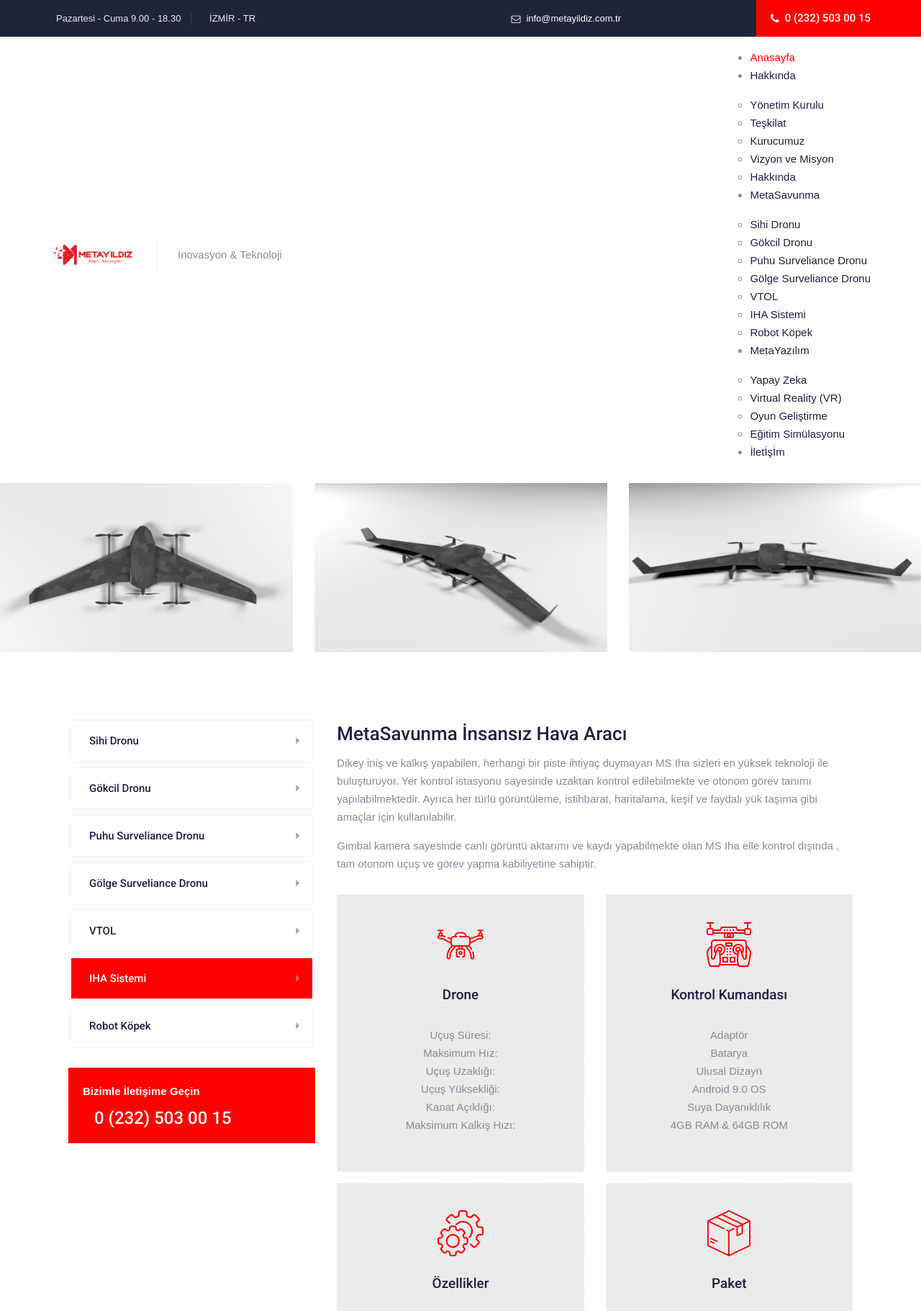
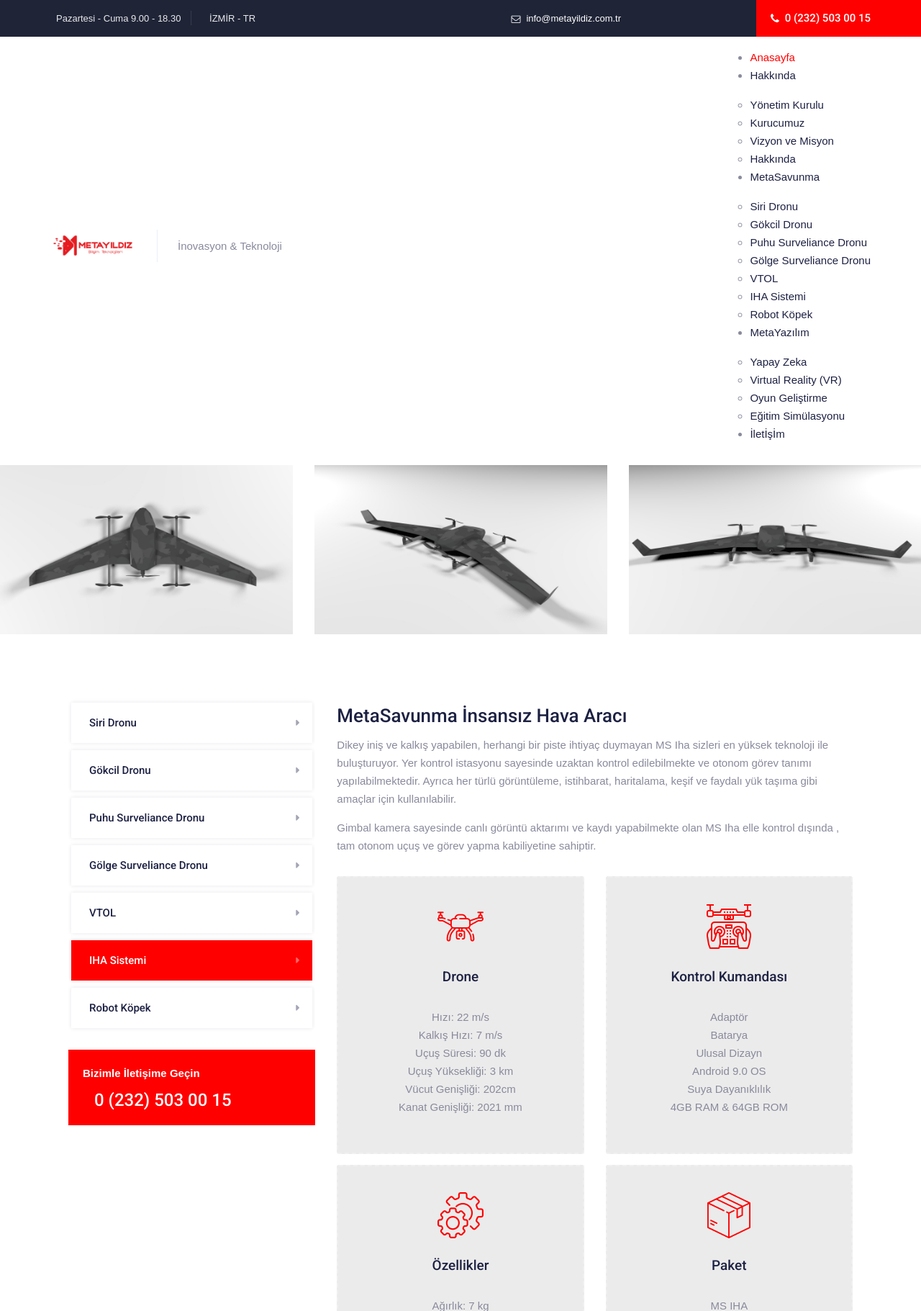
Before and after one commit to uygurberkay/MT-Savunma, an ASP.NET Core app: page /Home/MSIha in a window 1280 px wide. Shown: the top 1821 px of the page at 72% size. Run offline with ASP.NET Core 8, Linux system fonts and the light colour scheme; some libraries are stand-ins or nearby versions; some web fonts are replaced.

Commit message:
done-done

```diff
--- a/METAYILDIZ/Controllers/HomeController.cs
+++ b/METAYILDIZ/Controllers/HomeController.cs
@@ -65,7 +65,7 @@
             return View();
         }
 
-        public IActionResult MSSihiDrone()
+        public IActionResult MSSiriDrone()
         {
             return View();
         }
--- a/METAYILDIZ/Views/Home/Index.cshtml
+++ b/METAYILDIZ/Views/Home/Index.cshtml
@@ -176,7 +176,7 @@
                                                 <p>Savunma sektörünün kritik zorluklarına karşı etkili ve sürdürülebilir çözümler geliştirmek için uzman bir ekip ve ileri teknoloji altyapısıyla hizmet veriyoruz.</p>
                                             </div>
                                         </div>
-                                        <a class="cmt-btn btn-inline cmt-btn-size-sm cmt-btn-color-skincolor" href="/Home/MSSihiDrone">Daha Fazla</a>
+                                        <a class="cmt-btn btn-inline cmt-btn-size-sm cmt-btn-color-skincolor" href="/Home/MSSiriDrone">Daha Fazla</a>
                                     </div>
                                 </div><!-- featured-imagebox end-->
                             </div>
--- a/METAYILDIZ/Views/Home/MSGölge.cshtml
+++ b/METAYILDIZ/Views/Home/MSGölge.cshtml
@@ -46,7 +46,7 @@
                     <div class="cmt-col-wrapper-bg-layer cmt-bg-layer"></div>
                     <aside class="widget widget-nav-menu">
                         <ul class="widget-menu">
-                            <li><a href="/Home/MSSihiDrone">Sihi Dronu</a></li>
+                            <li><a href="/Home/MSSiriDrone">Siri Dronu</a></li>
                             <li><a href="/Home/MSTarım">Gökcil Dronu</a></li>
                             <li><a href="/Home/MSPuhu">Puhu Surveliance Dronu</a></li>
                             <li class="active"><a href="/Home/MSGölge">Gölge Surveliance Dronu</a></li>
--- a/METAYILDIZ/Views/Home/MSIha.cshtml
+++ b/METAYILDIZ/Views/Home/MSIha.cshtml
@@ -53,7 +53,7 @@
                     <div class="cmt-col-wrapper-bg-layer cmt-bg-layer"></div>
                     <aside class="widget widget-nav-menu">
                         <ul class="widget-menu">
-                            <li><a href="/Home/MSSihiDrone">Sihi Dronu</a></li>
+                            <li><a href="/Home/MSSiriDrone">Siri Dronu</a></li>
                             <li><a href="/Home/MSTarım">Gökcil Dronu</a></li>
                             <li><a href="/Home/MSPuhu">Puhu Surveliance Dronu</a></li>
                             <li><a href="/Home/MSGölge">Gölge Surveliance Dronu</a></li>
@@ -98,12 +98,12 @@
                                             </div>
                                             <div class="featured-desc row justify-content-center">
                                                 <ul class="px-2" style="list-style-type:none;">
-                                                    <li>Uçuş Süresi: </li>
-                                                    <li>Maksimum Hız: </li>
-                                                    <li>Uçuş Uzaklığı: </li>
-                                                    <li>Uçuş Yüksekliği: </li>
-                                                    <li>Kanat Açıklığı: </li>
-                                                    <li>Maksimum Kalkış Hızı: </li>
+                                                    <li>Hızı: 22 m/s</li>
+                                                    <li>Kalkış Hızı: 7 m/s</li>
+                                                    <li>Uçuş Süresi: 90 dk</li>
+                                                    <li>Uçuş Yüksekliği: 3 km</li>
+                                                    <li>Vücut Genişliği: 202cm</li>
+                                                    <li>Kanat Genişliği: 2021 mm</li>
                                                 </ul>
                                             </div>
                                         </div>
--- a/METAYILDIZ/Views/Home/MSPuhu.cshtml
+++ b/METAYILDIZ/Views/Home/MSPuhu.cshtml
@@ -53,7 +53,7 @@
                     <div class="cmt-col-wrapper-bg-layer cmt-bg-layer"></div>
                     <aside class="widget widget-nav-menu">
                         <ul class="widget-menu">
-                            <li><a href="/Home/MSSihiDrone">Sihi Dronu</a></li>
+                            <li><a href="/Home/MSSiriDrone">Siri Dronu</a></li>
                             <li><a href="/Home/MSTarım">Gökcil Dronu</a></li>
                             <li class="active"><a href="/Home/MSPuhu">Puhu Surveliance Dronu</a></li>
                             <li><a href="/Home/MSGölge">Gölge Surveliance Dronu</a></li>
--- a/METAYILDIZ/Views/Home/MSRobot.cshtml
+++ b/METAYILDIZ/Views/Home/MSRobot.cshtml
@@ -67,7 +67,7 @@
                     <div class="cmt-col-wrapper-bg-layer cmt-bg-layer"></div>
                     <aside class="widget widget-nav-menu">
                         <ul class="widget-menu">
-                            <li><a href="/Home/MSSihiDrone">Sihi Dronu</a></li>
+                            <li><a href="/Home/MSSiriDrone">Siri Dronu</a></li>
                             <li><a href="/Home/MSTarım">Gökcil Dronu</a></li>
                             <li><a href="/Home/MSPuhu">Puhu Surveliance Dronu</a></li>
                             <li><a href="/Home/MSGölge">Gölge Surveliance Dronu</a></li>
--- a/METAYILDIZ/Views/Home/MSSihiDrone.cshtml
+++ b/METAYILDIZ/Views/Home/MSSiriDrone.cshtml
@@ -68,7 +68,7 @@
                     <div class="cmt-col-wrapper-bg-layer cmt-bg-layer"></div>
                     <aside class="widget widget-nav-menu">
                         <ul class="widget-menu">
-                            <li class="active"><a href="/Home/MSSihiDrone">Sihi Dronu</a></li>
+                            <li class="active"><a href="/Home/MSSiriDrone">Siri Dronu</a></li>
                             <li><a href="/Home/MSTarım">Gökcil Dronu</a></li>
                             <li><a href="/Home/MSPuhu">Puhu Surveliance Dronu</a></li>
                             <li><a href="/Home/MSGölge">Gölge Surveliance Dronu</a></li>
--- a/METAYILDIZ/Views/Home/MSTarım.cshtml
+++ b/METAYILDIZ/Views/Home/MSTarım.cshtml
@@ -54,7 +54,7 @@
                     <div class="cmt-col-wrapper-bg-layer cmt-bg-layer"></div>
                     <aside class="widget widget-nav-menu">
                         <ul class="widget-menu">
-                            <li><a href="/Home/MSSihiDrone">Sihi Dronu</a></li>
+                            <li><a href="/Home/MSSiriDrone">Siri Dronu</a></li>
                             <li class="active"><a href="/Home/MSTarım">Gökcil Dronu</a></li>
                             <li><a href="/Home/MSPuhu">Puhu Surveliance Dronu</a></li>
                             <li><a href="/Home/MSGölge">Gölge Surveliance Dronu</a></li>
--- a/METAYILDIZ/Views/Home/MSVTOL.cshtml
+++ b/METAYILDIZ/Views/Home/MSVTOL.cshtml
@@ -46,7 +46,7 @@
                     <div class="cmt-col-wrapper-bg-layer cmt-bg-layer"></div>
                     <aside class="widget widget-nav-menu">
                         <ul class="widget-menu">
-                            <li><a href="/Home/MSSihiDrone">Sihi Dronu</a></li>
+                            <li><a href="/Home/MSSiriDrone">Siri Dronu</a></li>
                             <li><a href="/Home/MSTarım">Gökcil Dronu</a></li>
                             <li><a href="/Home/MSPuhu">Puhu Surveliance Dronu</a></li>
                             <li><a href="/Home/MSGölge">Gölge Surveliance Dronu</a></li>
--- a/METAYILDIZ/Views/Shared/Footer.cshtml
+++ b/METAYILDIZ/Views/Shared/Footer.cshtml
@@ -111,11 +111,11 @@
                         <div id="menu-footer-menu">
                             <ul class="footer-nav-menu text-center">
                                 <li><a href="/">Anasayfa</a></li>
-                                <li><a href="/Home/Corps">Teşkilat</a></li>
+                                <li><a href="/Home/Founder">Kurucumuz</a></li>
                                 <li><a href="/Home/Contact">İletişim</a></li>
                             </ul>
                         </div>
-                        <span>Copyright © 2022&nbsp;<a href="#">Hira Yazılım</a>. All rights reserved.</span>
+                        <span>Copyright © 2023&nbsp;<a href="#">MetaYıldız Bilişim Teknolojileri</a>. All rights reserved.</span>
                     </div>
                 </div>
             </div>
--- a/METAYILDIZ/Views/Shared/Header.cshtml
+++ b/METAYILDIZ/Views/Shared/Header.cshtml
@@ -81,7 +81,6 @@
                                             <a href="#" class="mega-menu-link">Hakkında</a>
                                             <ul class="mega-submenu">
                                                 <li><a href="/Home/Directors">Yönetim Kurulu</a></li>
-                                                <li><a href="/Home/Corps">Teşkilat</a></li>
                                                 <li><a href="/Home/Founder">Kurucumuz</a></li>
                                                 <li><a href="/Home/Vision">Vizyon ve Misyon</a></li>
                                                 <li><a href="/Home/About">Hakkında</a></li>
@@ -90,7 +89,7 @@
                                         <li class="mega-menu-item">
                                             <a href="#" class="mega-menu-link">MetaSavunma</a>
                                             <ul class="mega-submenu">
-                                                <li><a href="/Home/MSSihiDrone">Sihi Dronu</a></li>
+                                                <li><a href="/Home/MSSiriDrone">Siri Dronu</a></li>
                                                 <li><a href="/Home/MSTarım">Gökcil Dronu</a></li>
                                                 <li><a href="/Home/MSPuhu">Puhu Surveliance Dronu</a></li>
                                                 <li><a href="/Home/MSGölge">Gölge Surveliance Dronu</a></li>
```
Also changed, not shown: METAYILDIZ/Views/Home/Directors.cshtml (+29 -6 lines).
